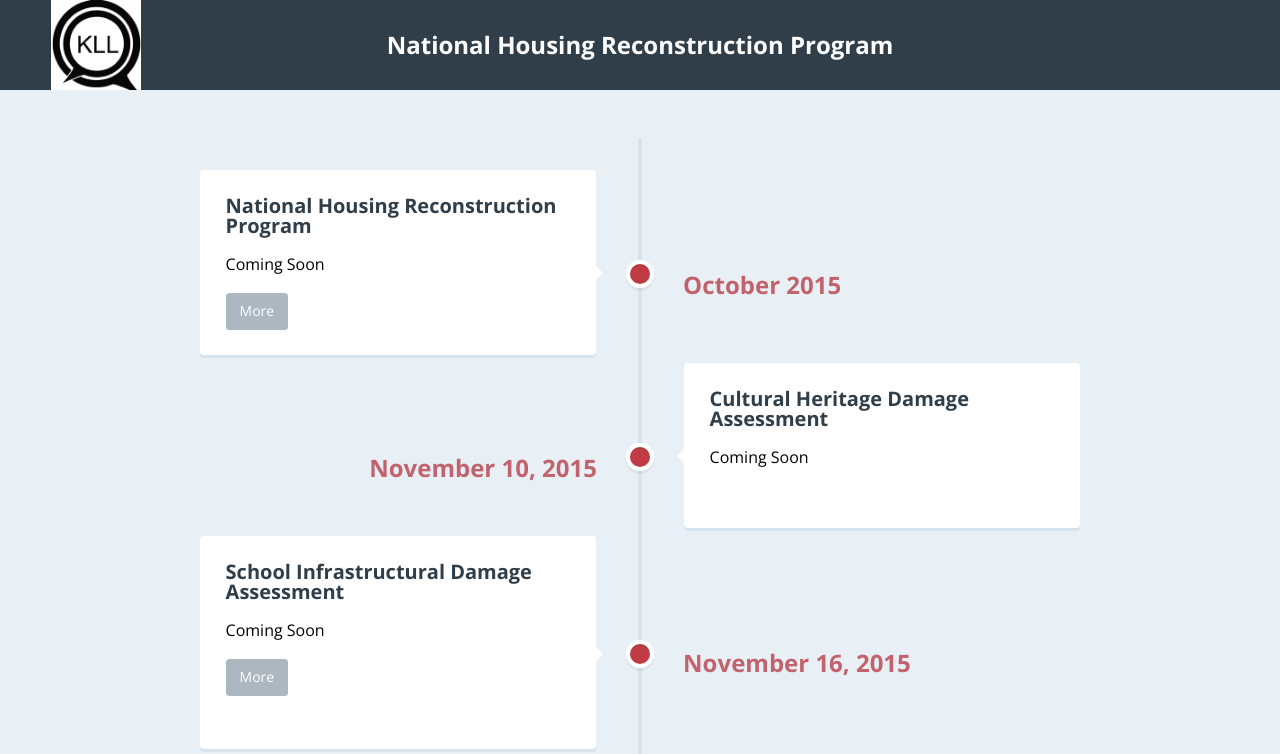
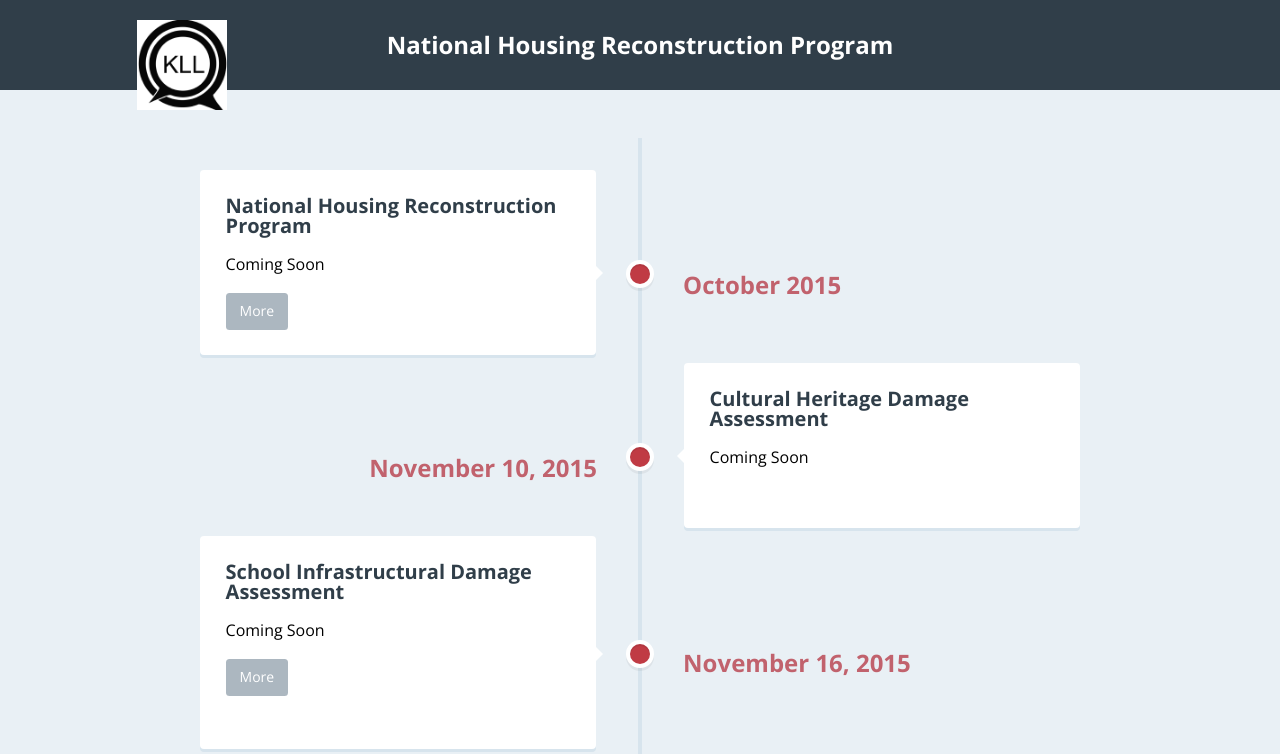
Before and after one commit to MeghaStha/timeline-sixmonths-CBS, a plain HTML site: page index.html in a window 1280 px wide. Shown: the top 754 px of the page. Drawn offline with nearby package versions, Linux system fonts and the light colour scheme; a web font is replaced by a local one.

Commit message:
logo april 19

```diff
--- a/css/style.css
+++ b/css/style.css
@@ -28,7 +28,10 @@ a {
 }
 
 img {
-  max-width: 100%;
+   max-width: 100%;
+top: 2.5%;
+position: absolute;
+right: -18%;
 }
 
 h1, h2 {
```
